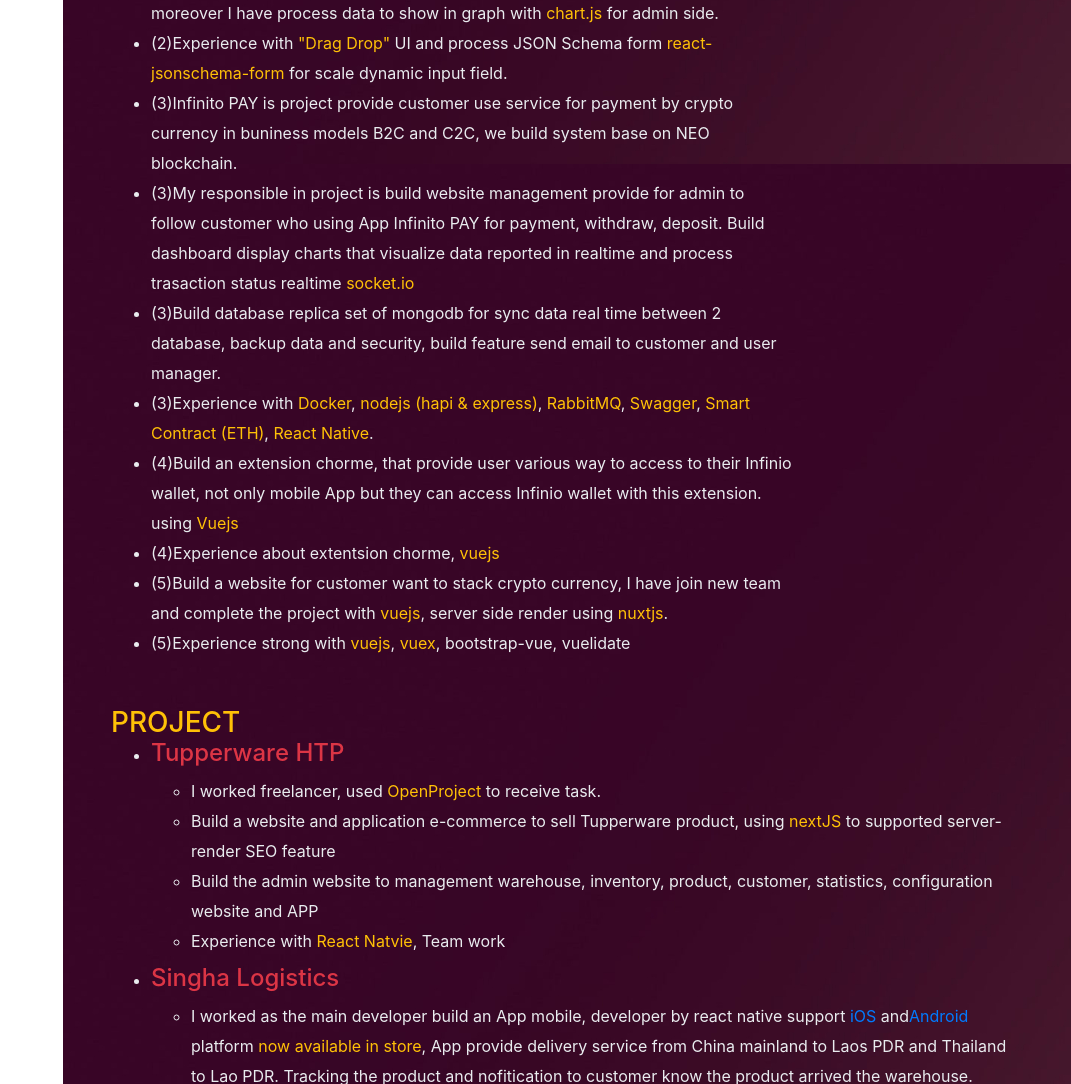
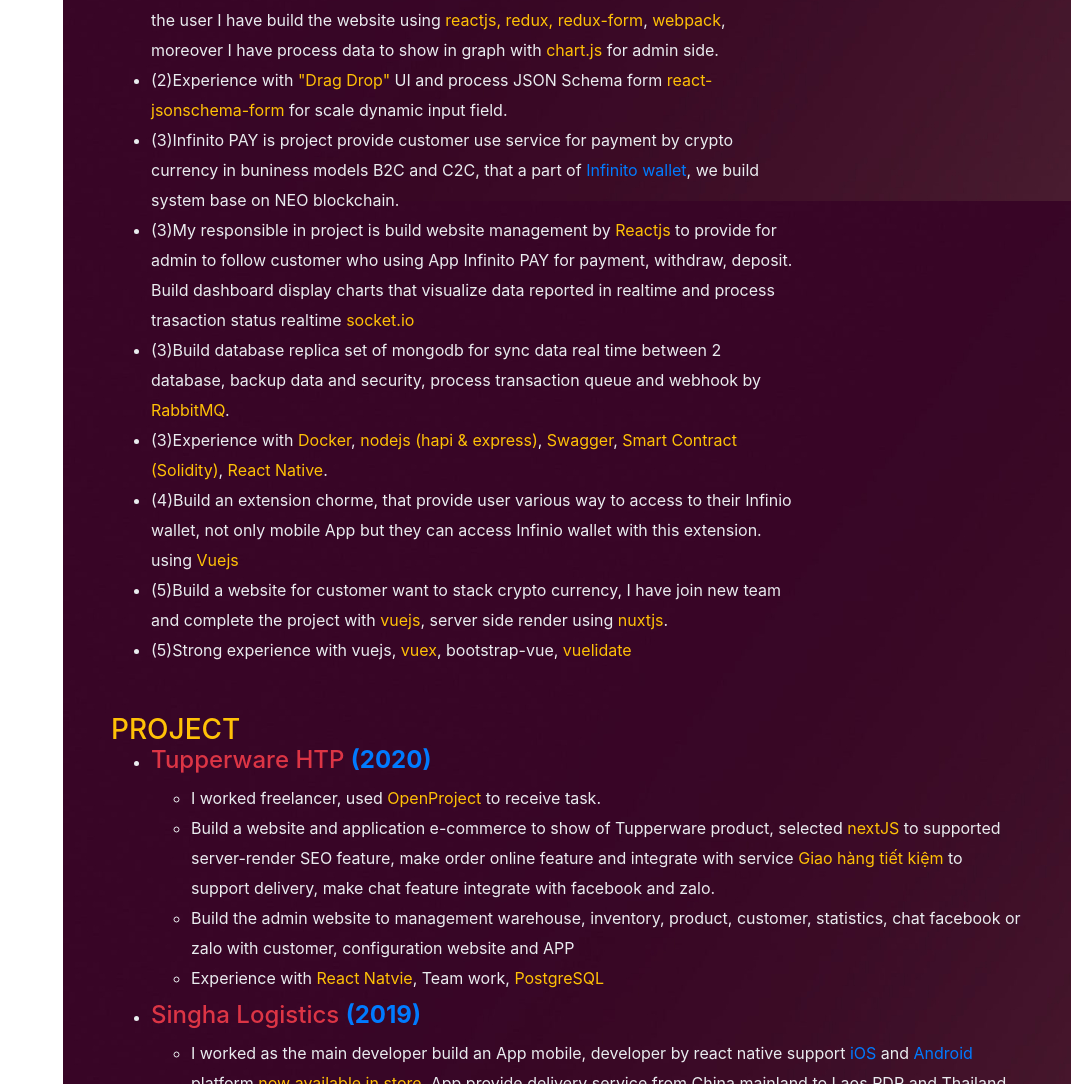
Before and after one commit to meesky/vanxana-sengdavong-resume, a website with bundled scripts: page index.html in a window 1280 px wide. Shown: the part 1716-2800 px from the top of the page, without its empty margins (209-1280 px from the left). Built offline with nearby package versions, Linux system fonts and the light colour scheme; a web font is replaced by a local one.

Commit message:
update cv

```diff
--- a/index.html
+++ b/index.html
@@ -80,19 +80,22 @@
                     <p class="lead mb-2">
                         - Experience in writing clean code, reusable component, react hook, high traffic web
                         applications</p>
-                    <p class="lead mb-5">- Master website development with <span class="text-primary">Reactjs</span>,
-                        <span class="text-primary">Vuejs</span>, Mobile APP with <span class="text-primary">React
+                    <p class="lead mb-5">- Master website developer with <span class="text-primary">Reactjs</span>,
+                        <span class="text-primary">Vuejs</span>, <span class="text-primary">Nodejs</span>, Mobile APP
+                        with <span class="text-primary">React
                             Native</span></p>
-                    <div class="subheading mb-5">
+                    <div class="subheading mb-2">
                         Please contact me: <span class="text-name">+84 0702626269</span> <span
                             class="text-danger">or</span>
                         <a href="mailto:vanhsana@gmail.com" class="text-primary">vanhsana@gmail.com</a>
+                    </div>
+                    <div class="subheading mb-5">
+                        <a href="https://cvdesignr.com/p/5e0dfb605a7b6" class="text-primary">Download my Resume</a>
                     </div>
                     <div class="social-icons">
                         <a class="social-icon" href="https://www.linkedin.com/in/meesky/"><i
                                 class="fab fa-linkedin-in"></i></a>
                         <a class="social-icon" href="https://github.com/meesky"><i class="fab fa-github"></i></a>
-                        <!-- <a class="social-icon" href="#"><i class="fab fa-twitter"></i></a> -->
                         <a class="social-icon" href="https://www.facebook.com/meesky.cloud"><i
                                 class="fab fa-facebook-f"></i></a>
                     </div>
@@ -125,8 +128,8 @@
                                         class="text-warning">redis</span> for
                                     cache. I have design backend system for
                                     supported many user and process IP country for several Vietnam and Global, and I
-                                    aslo build a worker service<span class="text-warning">cronjob</span> for clone data
-                                    fiat of cypto
+                                    aslo build a worker service<span class="text-warning"> cronjob</span> for clone data
+                                    fiat of crypto
                                     currency.
                                 </li>
                                 <li class="text-height">
@@ -139,7 +142,9 @@
                                         class="text-warning">Invision app design</span>.
                                 </li>
                                 <li class="text-height">
-                                    Discuss via Google hangout and online meeting with team in duration work form home
+                                    Discuss via <span class="text-warning">Google hangout</span> and use <span
+                                        class="text-warning">Zoom</span> online meeting with team in duration work form
+                                    home
                                     (situation Covid-19).
                                 </li>
                             </ul>
@@ -174,24 +179,27 @@
                                 </li>
                                 <li class="text-height">
                                     (3)Infinito PAY is project provide customer use service for payment by crypto
-                                    currency in buniness models B2C and C2C, we build system base on NEO blockchain.
+                                    currency in buniness models B2C and C2C, that a part of <a class="text-primary"
+                                        href="https://infinitowallet.io/">Infinito wallet</a>, we build
+                                    system base on NEO blockchain.
                                 </li>
                                 <li class="text-height">
-                                    (3)My responsible in project is build website management provide for admin to
+                                    (3)My responsible in project is build website management by <span
+                                        class="text-warning">Reactjs</span> to provide for admin to
                                     follow customer who using App Infinito PAY for payment, withdraw, deposit. Build
                                     dashboard display charts that visualize data reported in realtime and process
                                     trasaction status realtime <span class="text-warning">socket.io</span>
                                 </li>
                                 <li class="text-height">
                                     (3)Build database replica set of mongodb for sync data real time between 2
-                                    database, backup data and security, build feature send email to customer and user
-                                    manager.
+                                    database, backup data and security, process transaction queue and webhook by <span
+                                        class="text-warning">RabbitMQ</span>.
                                 </li>
                                 <li class="text-height">
                                     (3)Experience with <span class="text-warning">Docker</span>, <span
                                         class="text-warning">nodejs (hapi & express)</span>, <span
-                                        class="text-warning">RabbitMQ</span>, <span class="text-warning">Swagger</span>,
-                                    <span class="text-warning">Smart Contract (ETH)</span>, <span
+                                        class="text-warning">Swagger</span>,
+                                    <span class="text-warning">Smart Contract (Solidity)</span>, <span
                                         class="text-warning">React
                                         Native</span>.
                                 </li>
@@ -203,17 +211,14 @@
                                         class="text-warning">Vuejs</span>
                                 </li>
                                 <li class="text-height">
-                                    (4)Experience about extentsion chorme, <span class="text-warning">vuejs</span>
-                                </li>
-                                <li class="text-height">
                                     (5)Build a website for customer want to stack crypto currency, I have join new team
                                     and complete the project with <span class="text-warning">vuejs</span>, server side
                                     render using <span class="text-warning">nuxtjs</span>.
                                 </li>
                                 <li class="text-height">
-                                    (5)Experience strong with <span class="text-warning">vuejs</span>, <span
-                                        class="text-warning">vuex</span>, <span>bootstrap-vue</span>,
-                                    <span>vuelidate</span>
+                                    (5)Strong experience with vuejs, <span class="text-warning">vuex</span>,
+                                    bootstrap-vue,
+                                    <span class="text-warning">vuelidate</span>
                                 </li>
                             </ul>
                         </div>
@@ -224,34 +229,42 @@
                             <h3 class="mb-0 text-warning">Project</h3>
                             <ul>
                                 <li>
-                                    <p class="h4 text-danger">Tupperware HTP</p>
+
+                                    <p class="h4 text-danger">Tupperware HTP <b class="flex-shrink-0"><span
+                                                class="text-primary">(2020)</span></b></p>
                                     <ul class="mb-2">
                                         <li class="text-height">
                                             I worked freelancer, used <span class="text-warning">OpenProject</span> to
                                             receive task.
                                         </li>
                                         <li class="text-height">
-                                            Build a website and application e-commerce to sell Tupperware product, using
+                                            Build a website and application e-commerce to show of Tupperware product,
+                                            selected
                                             <span class="text-warning">nextJS</span> to supported server-render SEO
-                                            feature
+                                            feature, make order online feature and integrate with service <span
+                                                class="text-warning">Giao hàng tiết kiệm</span> to support delivery,
+                                            make chat feature integrate with facebook and zalo.
                                         </li>
                                         <li class="text-height">
                                             Build the admin website to management warehouse, inventory, product,
-                                            customer, statistics, configuration website and APP
+                                            customer, statistics, chat facebook or zalo with customer, configuration
+                                            website and APP
                                         </li>
                                         <li class="text-height">
-                                            Experience with <span class="text-warning">React Natvie</span>, Team work
+                                            Experience with <span class="text-warning">React Natvie</span>, Team work,
+                                            <span class="text-warning">PostgreSQL</span>
                                         </li>
                                     </ul>
                                 </li>
                                 <li>
-                                    <p class="h4 text-danger">Singha Logistics</p>
+                                    <p class="h4 text-danger">Singha Logistics <b class="flex-shrink-0"><span
+                                                class="text-primary">(2019)</span></b></p>
                                     <ul class="mb-2">
                                         <li class="text-height">
                                             I worked as the main developer build an App mobile, developer by react
                                             native support <a class="text-primary"
                                                 href="https://apps.apple.com/us/app/singha-logistics/id1499760604">iOS</a>
-                                            and<a class="text-primary"
+                                            and <a class="text-primary"
                                                 href="https://play.google.com/store/apps/details?id=com.masin&hl=en_US&gl=US">Android</a>
                                             platform <span class="text-warning">now available in store</span>,
                                             App provide delivery service from China mainland to Laos PDR and Thailand to
@@ -259,11 +272,18 @@
                                             arrived the warehouse.
                                         </li>
                                         <li class="text-height">
-                                            I have designed UX/UI, implemented, designed database, maintainance and
-                                            execute server (AWS).
+                                            Build the website admin for management product and send nofitication to
+                                            customer mobile by <span class="text-warning">Reactjs</span>
                                         </li>
                                         <li class="text-height">
-                                            Experience with <span class="text-warning">React Natvie</span>
+                                            I have designed UX/UI, service flow diagram, implemented coding, designed
+                                            database, maintainance and
+                                            executed server (AWS).
+                                        </li>
+                                        <li class="text-height">
+                                            Experience with <span class="text-warning">React Natvie</span>, <span
+                                                class="text-warning">Mongodb</span>, <span
+                                                class="text-warning">Meterial-ui</span>
                                         </li>
                                     </ul>
                                 </li>
```
